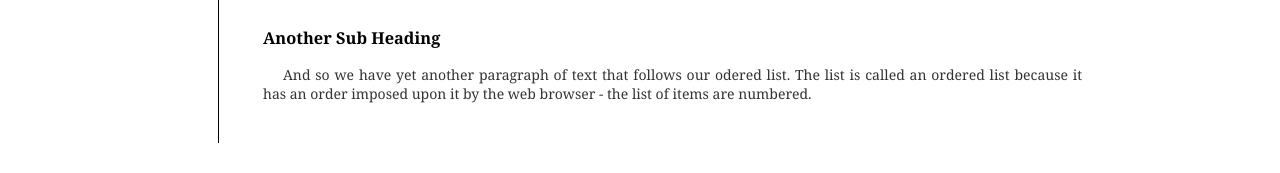
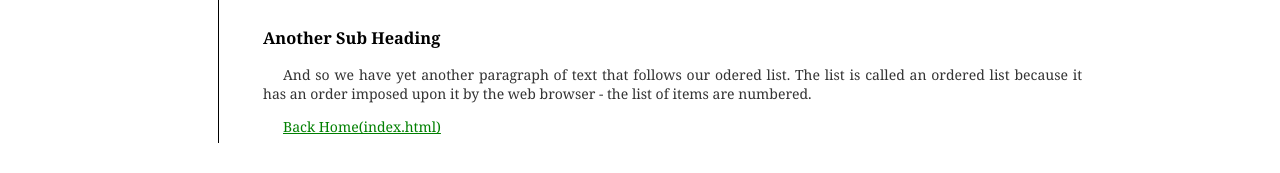
Before and after one commit to CarloTonyDaristotile/CarloTonyDaristotile.github.io, a plain HTML site: page ch2-lesson-11.html in a window 1280 px wide. Shown: the part 465-638 px from the top of the page. Drawn offline with Linux system fonts and the light colour scheme.

Commit message:
Update ch2-lesson-11.html

```diff
--- a/ch2-lesson-11.html
+++ b/ch2-lesson-11.html
@@ -58,6 +58,7 @@
 	<p>
 	And so we have yet another paragraph of text that follows our odered list. The list is called an ordered list because it has an order imposed upon it by the web browser - the list of items are numbered.
 	</p>
+	<p><a href="index.html">Back Home(index.html)</a></p>
 </div><!-- closing centerDoc  -->
 
 <nav id="navigation">
```
